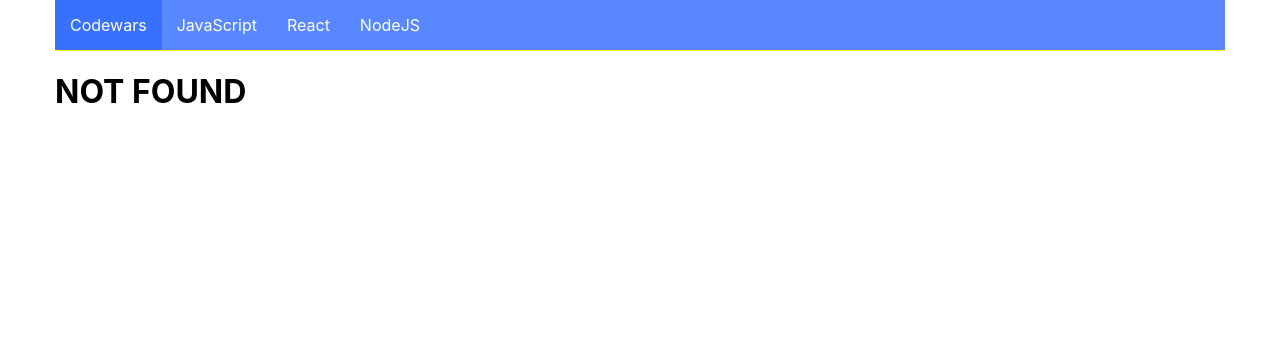
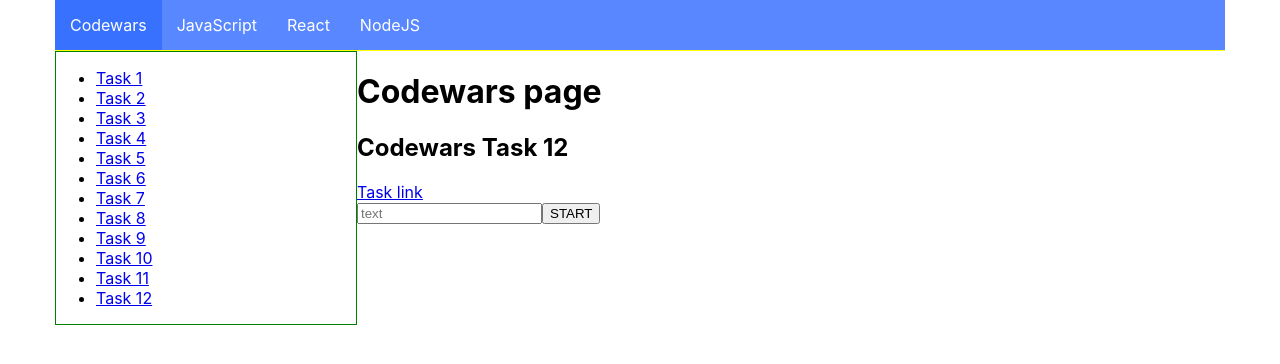
Before and after one commit to Fluebubble/study-space, a React (Create React App) app: page /codewars/task12 in a window 1280 px wide. Before the commit this address had no page. Shown: the top 364 px of the page. Built offline with nearby package versions, Linux system fonts and the light colour scheme.

Commit message:
task 11 fix

```diff
--- a/src/components/App.jsx
+++ b/src/components/App.jsx
@@ -20,6 +20,7 @@
 import { Task9 } from './pages/Codewars/Task9/Task9';
 import { Task10 } from './pages/Codewars/Task10/Task10';
 import { Task11 } from './pages/Codewars/Task11/Task11';
+import { Task12 } from './pages/Codewars/Task12/Task12';
 
 export const App = () => {
   return (
@@ -39,6 +40,7 @@
             <Route path="task9" element={<Task9 />} />
             <Route path="task10" element={<Task10 />} />
             <Route path="task11" element={<Task11 />} />
+            <Route path="task12" element={<Task12 />} />
           </Route>
           <Route path="javascript" element={<JavaScript />}>
             <Route path="module-6" element={<Module6 />}>
--- a/src/components/pages/Codewars/Codewars.jsx
+++ b/src/components/pages/Codewars/Codewars.jsx
@@ -39,6 +39,9 @@
           <li>
             <NavLink to="task11">Task 11</NavLink>
           </li>
+          <li>
+            <NavLink to="task12">Task 12</NavLink>
+          </li>
         </ul>
       </Navigation>
       <div>
--- a/src/components/pages/Codewars/Task11/Task11.jsx
+++ b/src/components/pages/Codewars/Task11/Task11.jsx
@@ -5,10 +5,14 @@
   const handleSubmit = e => {
     e.preventDefault();
     const regex = /[^\w']/g;
-    const str = e.target.text.value.replace(regex, ' ');
+    const str = e.target.text.value.toLowerCase().trim().replace(regex, ' ');
+
+    if(!/[a-zA-Z]/.test(str)){
+      return []
+    }
+
     const arr = str.split(' ');
-    const newArr = [];
-    console.log(arr);
+    console.log(!arr.includes(/[^\w']/g));
     const wordCount = {
       // word1: 'word1value',
       // word2: 'word2value',
@@ -16,8 +20,8 @@
       // word4: 'word4value',
     };
 
-    console.log(wordCount['word1']);
-    console.log(Object.keys(wordCount).includes('word11'));
+    // console.log(wordCount['word1']);
+    // console.log(Object.keys(wordCount).includes('word11'));
     arr.forEach(word => {
       if (word !== '') {
         if (Object.keys(wordCount).includes(word)) {
--- /dev/null
+++ b/src/components/pages/Codewars/Task12/Task12.jsx
@@ -0,0 +1,39 @@
+import { useState } from 'react';
+
+export const Task12 = () => {
+  const [text, setText] = useState('');
+  const handleSubmit = e => {
+    e.preventDefault();
+    const str = e.target.text.value;
+
+    function changeStuff(a, b, c) {
+      a = a * 10;
+      b.item = 'changed';
+      c = { item: 'changed' };
+    }
+
+    let num = 10;
+    const obj1 = { item: '-' };
+    const obj2 = { item: '-' };
+
+    changeStuff(num, obj1, obj2);
+
+    console.log(num);
+    console.log(obj1);
+    console.log(obj2);
+  };
+
+  return (
+    <>
+      <h2>Codewars Task 12</h2>
+      <h3>{text}</h3>
+      <a href="https://www.codewars.com/kata/decode-the-morse-code">
+        Task link
+      </a>
+      <form onSubmit={handleSubmit}>
+        <input type="text" name="text" placeholder="text" />
+        <button type="submit">START</button>
+      </form>
+    </>
+  );
+};
```
